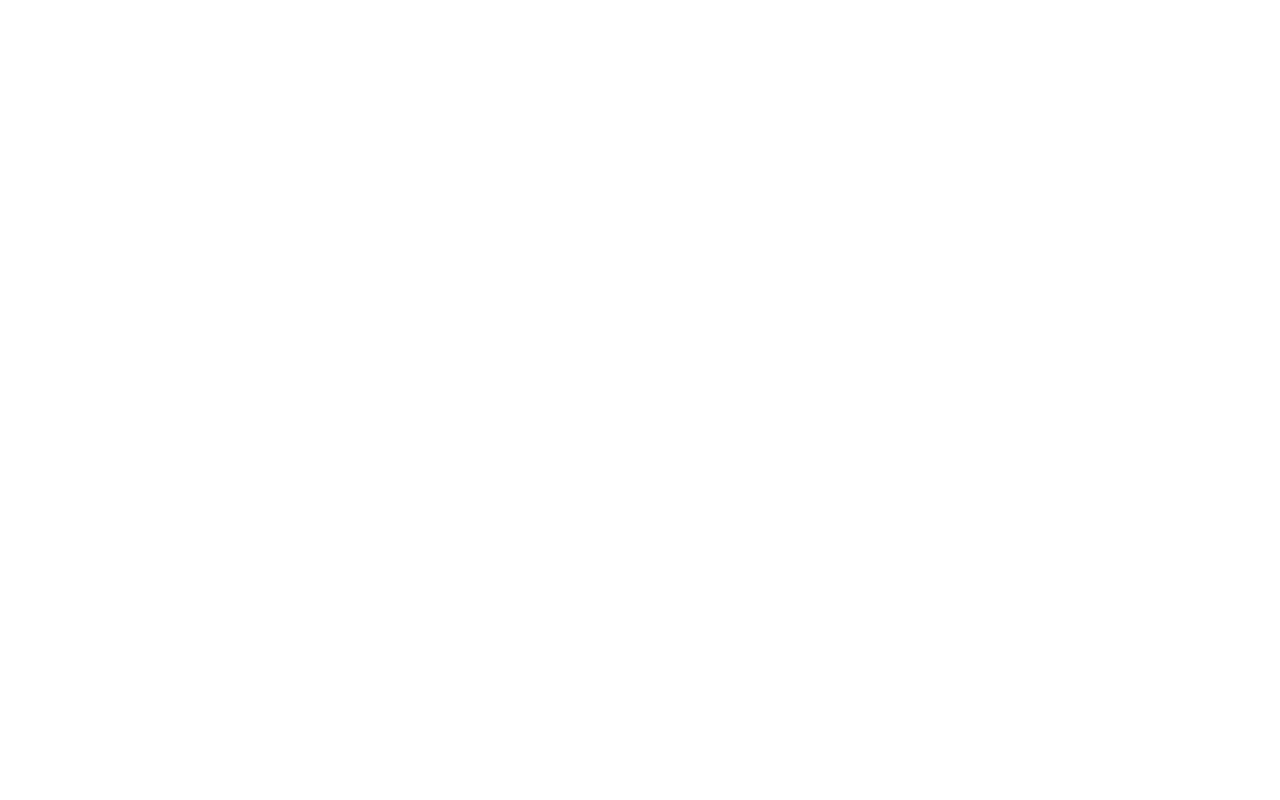
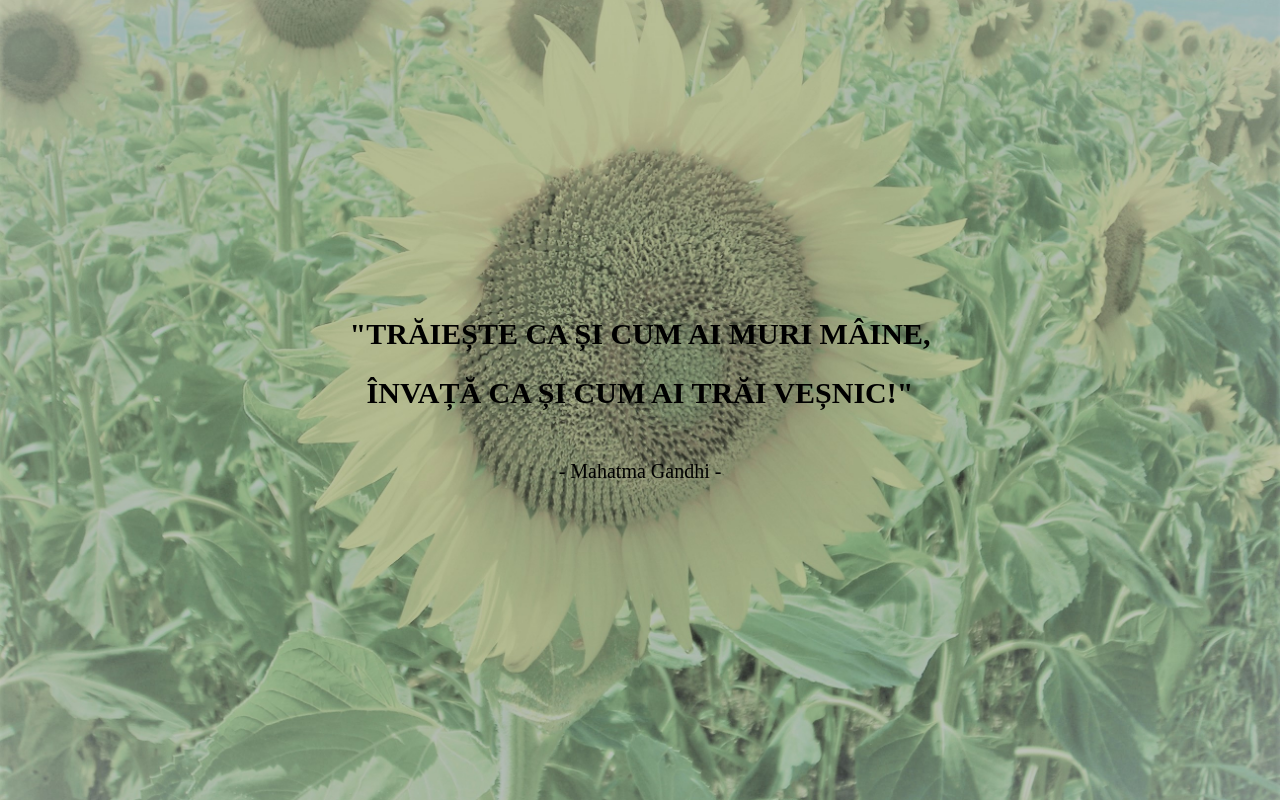
Before and after one commit to PetreaSpanu/simple-quote-page, a plain HTML site: page index.html in a window 1280 px wide. Drawn offline with Linux system fonts and the light colour scheme.

Commit message:
14/12, 18:12 - fisiere actualizate

```diff
--- a/index.html
+++ b/index.html
@@ -10,6 +10,8 @@
     <link rel="stylesheet" type="text/css" href="main.css">
   </head>
   <body>
-
+    <h1>"Trăiește ca și cum ai muri mâine,</h1>
+    <h1> învață ca și cum ai trăi veșnic!"</h1>
+    <p>- Mahatma Gandhi -</p>
   </body>
 </html>
--- a/main.css
+++ b/main.css
@@ -0,0 +1,25 @@
+/*Resetare CSS*/
+* {
+  margin: 0;
+  padding: 0;
+  box-sizing: border-box;
+  font-size: 100%;
+}
+body {
+  display: flex;
+  flex-direction: column;
+  justify-content: center;
+  align-items: center;
+  height: 100vh;
+  background: url(DSCN3406-2.JPG) no-repeat center center fixed;
+  background-size: cover;
+}
+h1 {
+  font-size: 30px;
+  text-transform:uppercase;
+  margin-bottom: 25px;
+}
+p {
+  font-size: 20px;
+  margin-top: 25px;
+}
```
Also changed, not shown: DSCN3406-1.jpg (added), DSCN3406-2.jpg (added), DSCN3406.JPG (added).
